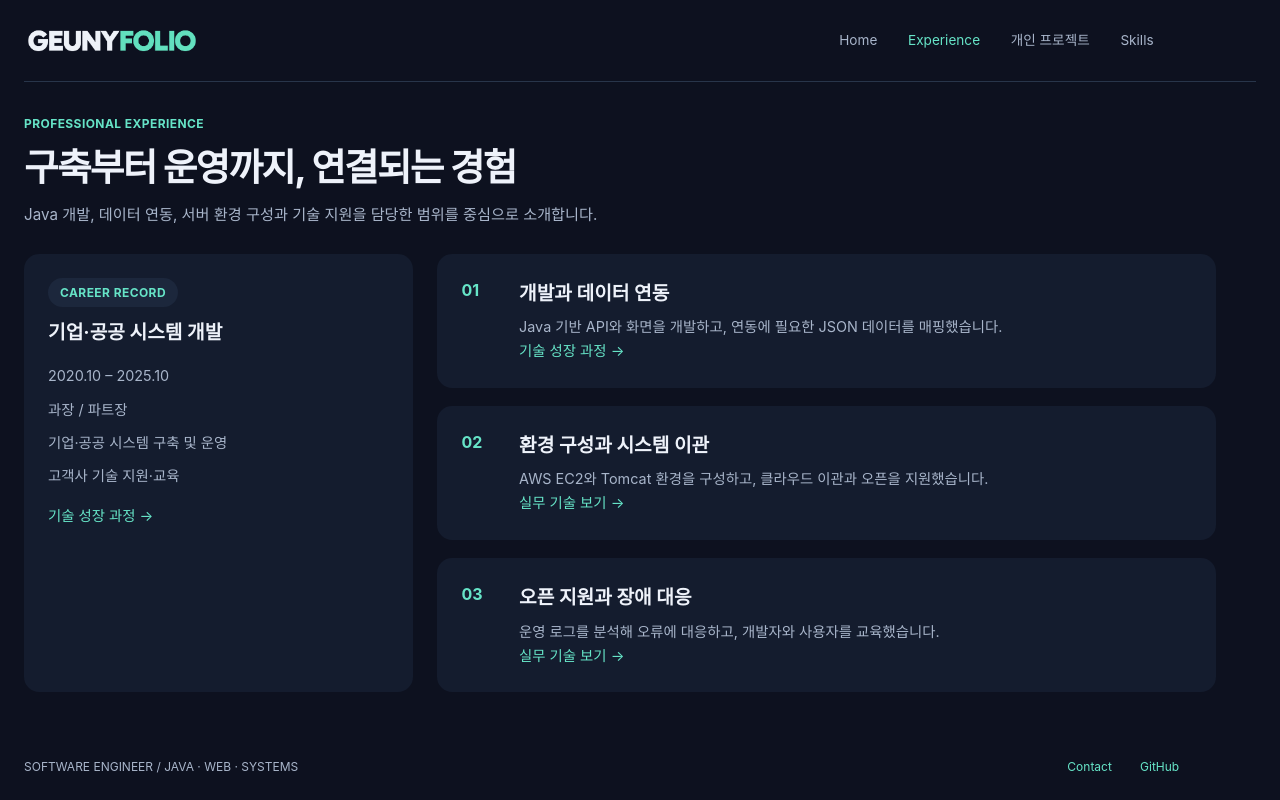
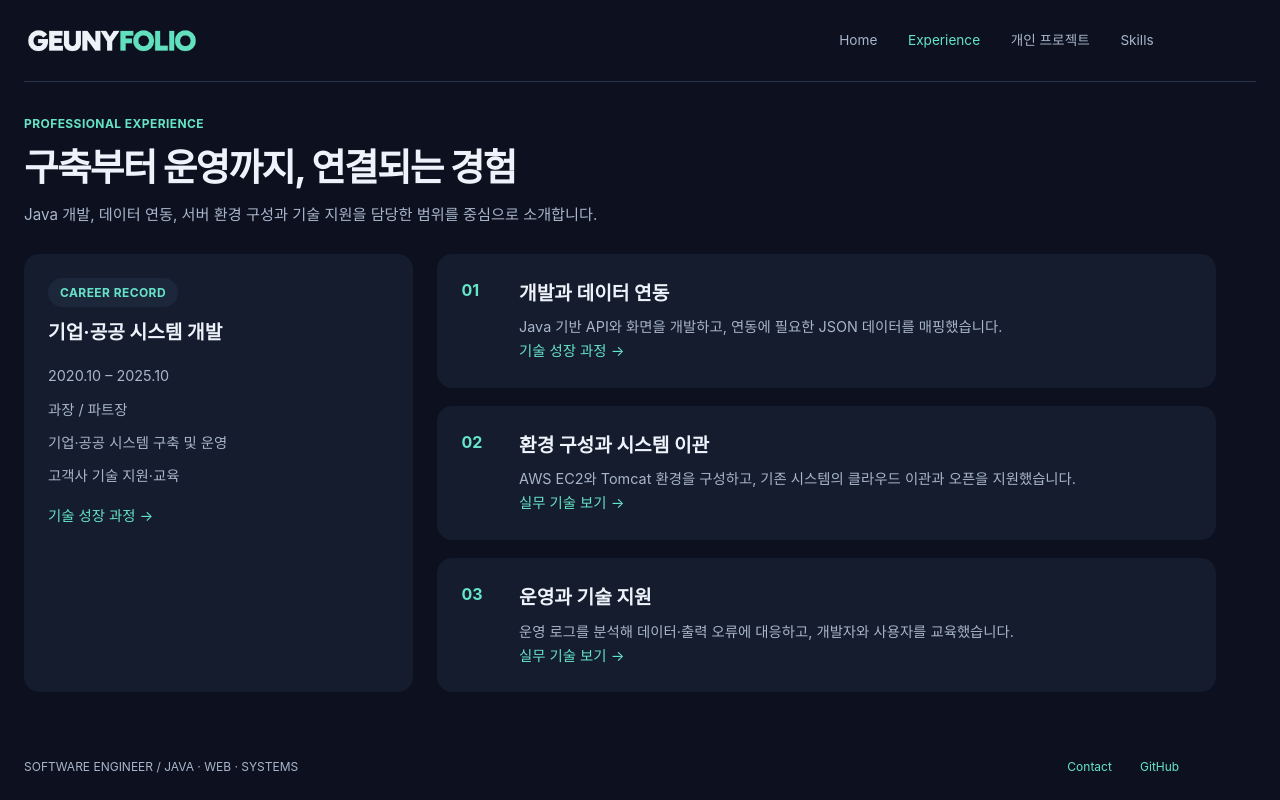
Before and after one commit to yoohyunggeun/portfolio-main, a Next.js app: page /experience in a window 1280 px wide. Built offline with nearby package versions, Linux system fonts and the light colour scheme.

Commit message:
Align public career copy with verified development changes

```diff
--- a/src/app/(portfolio)/experience/page.tsx
+++ b/src/app/(portfolio)/experience/page.tsx
@@ -4,8 +4,8 @@ export const metadata = { title: "Experience" };
 
 const roles = [
   ["개발과 데이터 연동", "Java 기반 API와 화면을 개발하고, 연동에 필요한 JSON 데이터를 매핑했습니다.", "기술 성장 과정", "/experience/evolution"],
-  ["환경 구성과 시스템 이관", "AWS EC2와 Tomcat 환경을 구성하고, 클라우드 이관과 오픈을 지원했습니다.", "실무 기술 보기", "/skills"],
-  ["오픈 지원과 장애 대응", "운영 로그를 분석해 오류에 대응하고, 개발자와 사용자를 교육했습니다.", "실무 기술 보기", "/skills"],
+  ["환경 구성과 시스템 이관", "AWS EC2와 Tomcat 환경을 구성하고, 기존 시스템의 클라우드 이관과 오픈을 지원했습니다.", "실무 기술 보기", "/skills"],
+  ["운영과 기술 지원", "운영 로그를 분석해 데이터·출력 오류에 대응하고, 개발자와 사용자를 교육했습니다.", "실무 기술 보기", "/skills"],
 ];
 
 export default function Experience() {
```
